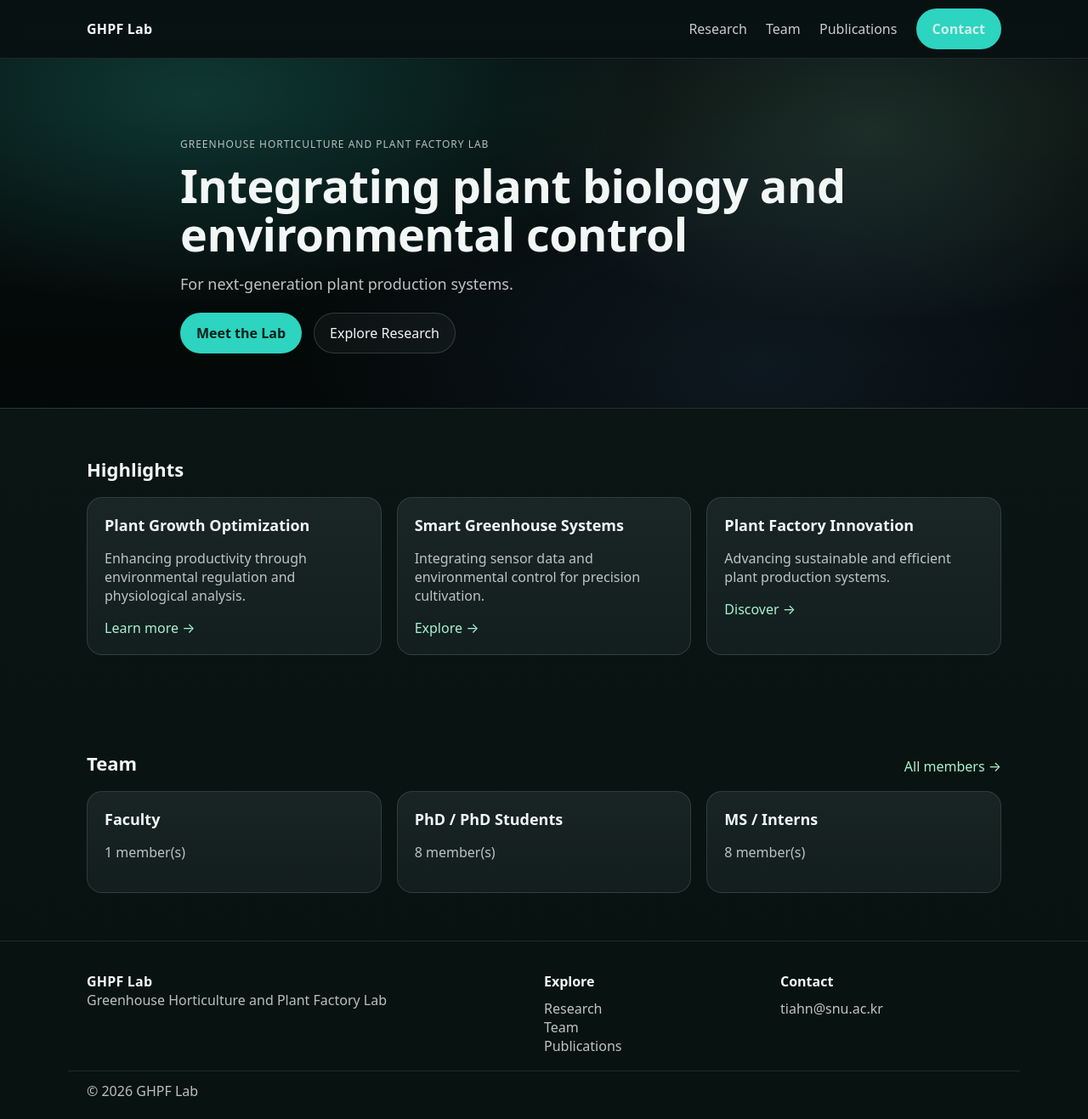
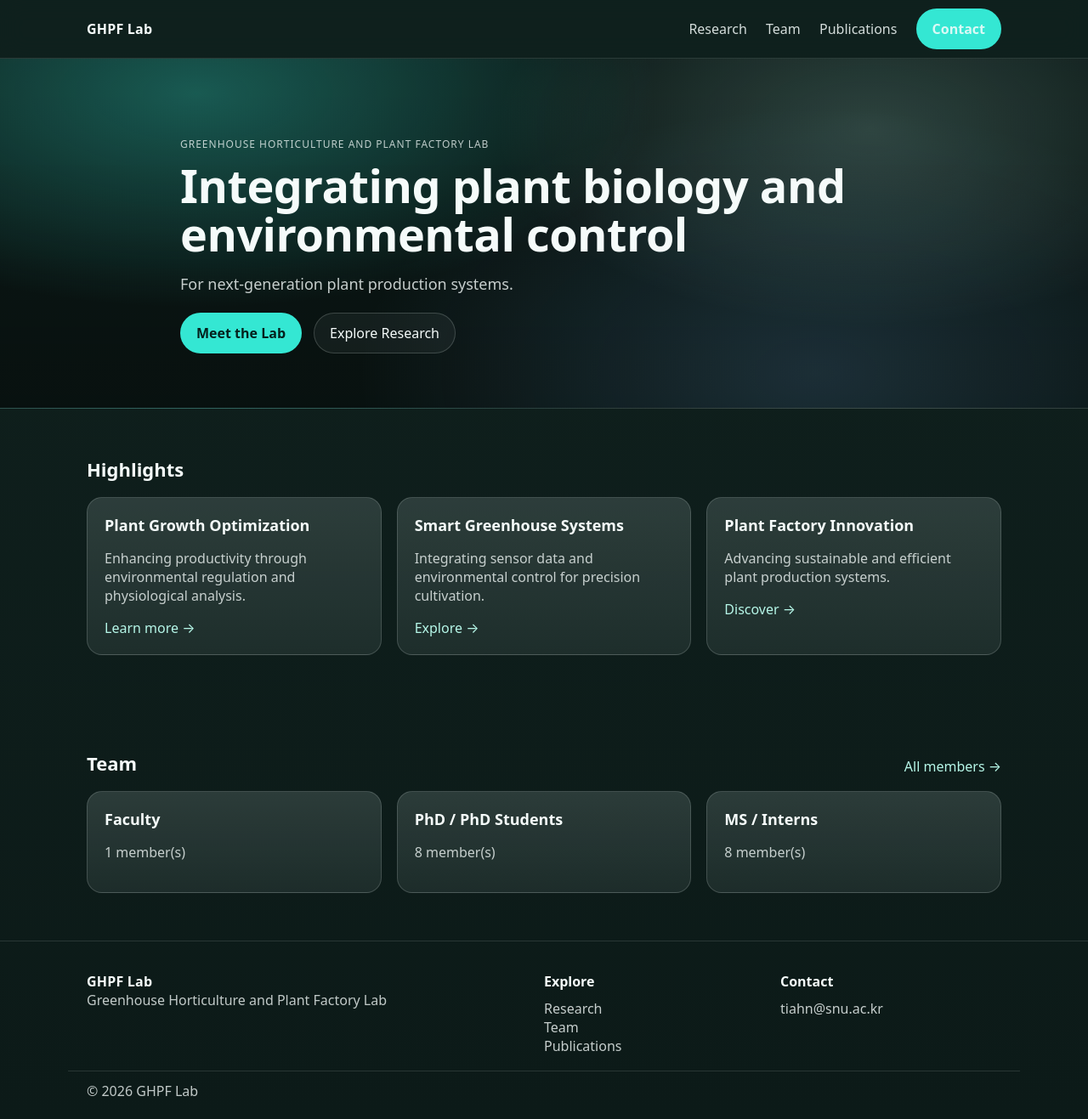
Before and after one commit to evergreendasol/Trial-2-lab-web, a Jekyll site: the page built from index.md, in a window 1280 px wide and 1317 px high. Shown: the whole window at 85% size. Built offline with Jekyll 4.4.1, drawn with Linux system fonts in a browser that asks for light colours.

Commit message:
Brighten theme (blue-green academic)

```diff
--- a/assets/css/site.css
+++ b/assets/css/site.css
@@ -1,28 +1,29 @@
 :root{
-  /* --- Blue-tinted green (academic dark) --- */
-  --bg:#0B1716;              /* deep teal-green */
-  --bg2:#081210;
-  --text:#F2F7F6;
-  --muted:rgba(242,247,246,.76);
-  --line:rgba(242,247,246,.14);
+  /* --- Brighter blue-green dark (less startup, more academic) --- */
+  --bg:#10211E;              /* lighter than before */
+  --bg2:#0C1A18;
+  --text:#F5FBFA;
+  --muted:rgba(245,251,250,.78);
+  --line:rgba(245,251,250,.16);
 
-  /* glass panels with a slight blue tint */
-  --panel:rgba(210,245,255,.06);
-  --panel2:rgba(210,245,255,.09);
+  /* panels brighter + clearer */
+  --panel:rgba(230,255,252,.10);
+  --panel2:rgba(230,255,252,.14);
 
-  /* accents: teal-green + mint */
-  --accent:#2DD4BF;          /* teal (blue-green) */
-  --accent2:#A7F3D0;         /* mint */
-  --accent3:#60A5FA;         /* soft blue (optional) */
+  /* accent: vivid teal-green + mint */
+  --accent:#34E7D3;          /* brighter teal */
+  --accent2:#B6F7E8;         /* brighter mint */
+  --accent3:#7CC4FF;         /* soft blue highlight */
 
-  --navbg:rgba(6,13,12,.42); /* transparent nav over hero */
+  --navbg:rgba(16,33,30,.55);
 }
 
 *{box-sizing:border-box}
 body{
   margin:0;
   font-family:system-ui,-apple-system,Segoe UI,Roboto,Arial;
-  background:linear-gradient(180deg,#0B1716 0%, #081210 100%);
+  /* overall brighter background */
+  background:linear-gradient(180deg,#10211E 0%, #0C1A18 100%);
   color:var(--text);
 }
 a{color:inherit}
@@ -32,15 +33,15 @@ a{color:inherit}
 .nav{
   position:sticky; top:0; z-index:10;
   background:var(--navbg);
-  backdrop-filter: blur(12px);
-  -webkit-backdrop-filter: blur(12px);
-  border-bottom:1px solid rgba(242,247,246,.10);
+  backdrop-filter: blur(14px);
+  -webkit-backdrop-filter: blur(14px);
+  border-bottom:1px solid rgba(245,251,250,.12);
 }
 .nav__inner{display:flex; align-items:center; justify-content:space-between; height:68px}
 .brand{font-weight:850; letter-spacing:.2px; text-decoration:none}
 .nav__links a{
   margin-left:18px; text-decoration:none;
-  color:rgba(242,247,246,.82);
+  color:rgba(245,251,250,.86);
 }
 .nav__links a:hover{color:var(--accent2)}
 
@@ -48,31 +49,31 @@ a{color:inherit}
 .btn{
   display:inline-flex; align-items:center; justify-content:center;
   padding:12px 18px; border-radius:999px;
-  border:1px solid rgba(242,247,246,.16);
+  border:1px solid rgba(245,251,250,.18);
   text-decoration:none;
-  background:rgba(210,245,255,.05);
+  background:rgba(230,255,252,.06);
 }
 .btn--primary{
   background:var(--accent);
   border-color:transparent;
-  color:#04201C;
+  color:#05211D;
   font-weight:800;
 }
 .btn--ghost{
-  background:rgba(210,245,255,.04);
+  background:rgba(230,255,252,.05);
 }
 
 /* HERO */
 .hero{
   padding:92px 0 64px;
-  border-bottom:1px solid rgba(242,247,246,.10);
+  border-bottom:1px solid rgba(245,251,250,.12);
 
-  /* teal/mint glow + dark overlay */
+  /* brighter glows */
   background:
-    radial-gradient(900px 420px at 18% 10%, rgba(45,212,191,.22), transparent 60%),
-    radial-gradient(800px 420px at 80% 20%, rgba(167,243,208,.14), transparent 55%),
-    radial-gradient(900px 520px at 70% 90%, rgba(96,165,250,.10), transparent 60%),
-    linear-gradient(180deg, rgba(0,0,0,.42) 0%, rgba(0,0,0,.62) 100%);
+    radial-gradient(900px 420px at 18% 10%, rgba(52,231,211,.32), transparent 60%),
+    radial-gradient(800px 420px at 80% 20%, rgba(182,247,232,.20), transparent 55%),
+    radial-gradient(900px 520px at 75% 90%, rgba(124,196,255,.16), transparent 60%),
+    linear-gradient(180deg, rgba(0,0,0,.28) 0%, rgba(0,0,0,.44) 100%);
 }
 .hero__inner{max-width:900px}
 
@@ -80,7 +81,7 @@ a{color:inherit}
   font-size:12px;
   letter-spacing:1px;
   text-transform:uppercase;
-  color:rgba(242,247,246,.74);
+  color:rgba(245,251,250,.76);
   margin:0 0 12px; padding:0;
 }
 
@@ -92,7 +93,7 @@ h1{
 }
 .lead{
   font-size:18px;
-  color:rgba(242,247,246,.78);
+  color:rgba(245,251,250,.80);
   max-width:76ch;
 }
 .hero__cta{display:flex; gap:14px; margin-top:22px; flex-wrap:wrap}
@@ -110,16 +111,17 @@ h1{
 /* GRID + CARDS */
 .grid{display:grid; grid-template-columns:repeat(3,minmax(0,1fr)); gap:18px}
 .card{
-  background:linear-gradient(180deg, rgba(210,245,255,.08) 0%, rgba(210,245,255,.05) 100%);
-  border:1px solid rgba(242,247,246,.12);
+  /* brighter cards */
+  background:linear-gradient(180deg, rgba(230,255,252,.14) 0%, rgba(230,255,252,.08) 100%);
+  border:1px solid rgba(245,251,250,.16);
   border-radius:18px;
   padding:20px;
   transition:transform .15s ease, border .15s ease, background .15s ease;
 }
 .card:hover{
   transform:translateY(-6px);
-  border-color:rgba(45,212,191,.45);
-  background:linear-gradient(180deg, rgba(210,245,255,.10) 0%, rgba(210,245,255,.06) 100%);
+  border-color:rgba(52,231,211,.55);
+  background:linear-gradient(180deg, rgba(230,255,252,.18) 0%, rgba(230,255,252,.10) 100%);
 }
 .card h3{margin:0 0 10px; font-size:18px}
 
@@ -132,23 +134,23 @@ h1{
   display:inline-block;
   font-size:12px;
   padding:4px 8px;
-  border:1px solid rgba(242,247,246,.14);
+  border:1px solid rgba(245,251,250,.16);
   border-radius:999px;
-  color:rgba(242,247,246,.78);
-  background:rgba(210,245,255,.05);
+  color:rgba(245,251,250,.82);
+  background:rgba(230,255,252,.08);
 }
 
 .list{margin:0; padding-left:18px}
 
 /* FOOTER */
 .footer{
-  border-top:1px solid rgba(242,247,246,.10);
+  border-top:1px solid rgba(245,251,250,.12);
   padding:36px 0 22px;
 }
 .footer__grid{display:grid; grid-template-columns:2fr 1fr 1fr; gap:18px}
-.footer a{color:rgba(242,247,246,.78); text-decoration:none}
+.footer a{color:rgba(245,251,250,.80); text-decoration:none}
 .footer a:hover{color:var(--text)}
-.footer__bottom{margin-top:18px; padding-top:12px; border-top:1px solid rgba(242,247,246,.10)}
+.footer__bottom{margin-top:18px; padding-top:12px; border-top:1px solid rgba(245,251,250,.12)}
 
 /* FOOTER alignment fixes */
 .footer__grid{align-items:start; justify-items:start;}
@@ -162,7 +164,7 @@ h1{
 .team-section{
   margin-top:28px;
   padding-top:18px;
-  border-top:1px solid rgba(242,247,246,.10);
+  border-top:1px solid rgba(245,251,250,.12);
 }
 .team-section:first-of-type{
   margin-top:18px;
@@ -178,7 +180,7 @@ h1{
   margin:0;
 }
 
-/* Slightly smaller section headings on content pages */
+/* Smaller headings on content pages */
 .section__head h2{font-size:22px}
 
 /* Team-like grid used on content pages */
```
